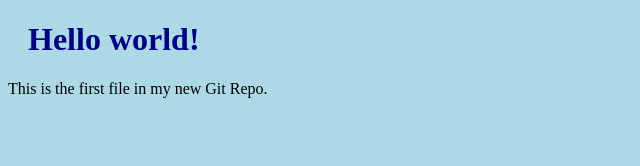
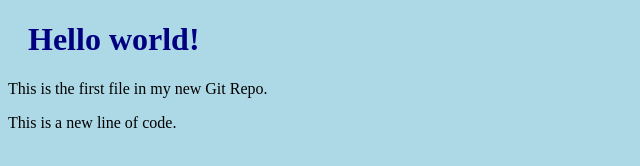
Before and after one commit to tonderaishamuyarira/hello-world, a plain HTML site: page index.html in a window 1280 px wide. Shown: the whole page, without its empty margins (0-640 px from the left). Drawn offline with Linux system fonts and the light colour scheme.

Commit message:
Updated index with a new line

```diff
--- a/index.html
+++ b/index.html
@@ -8,6 +8,7 @@
 
 <h1>Hello world!</h1>
 <p>This is the first file in my new Git Repo.</p>
+<p>This is a new line of code.</p>
 
 </body>
 </html>
```
